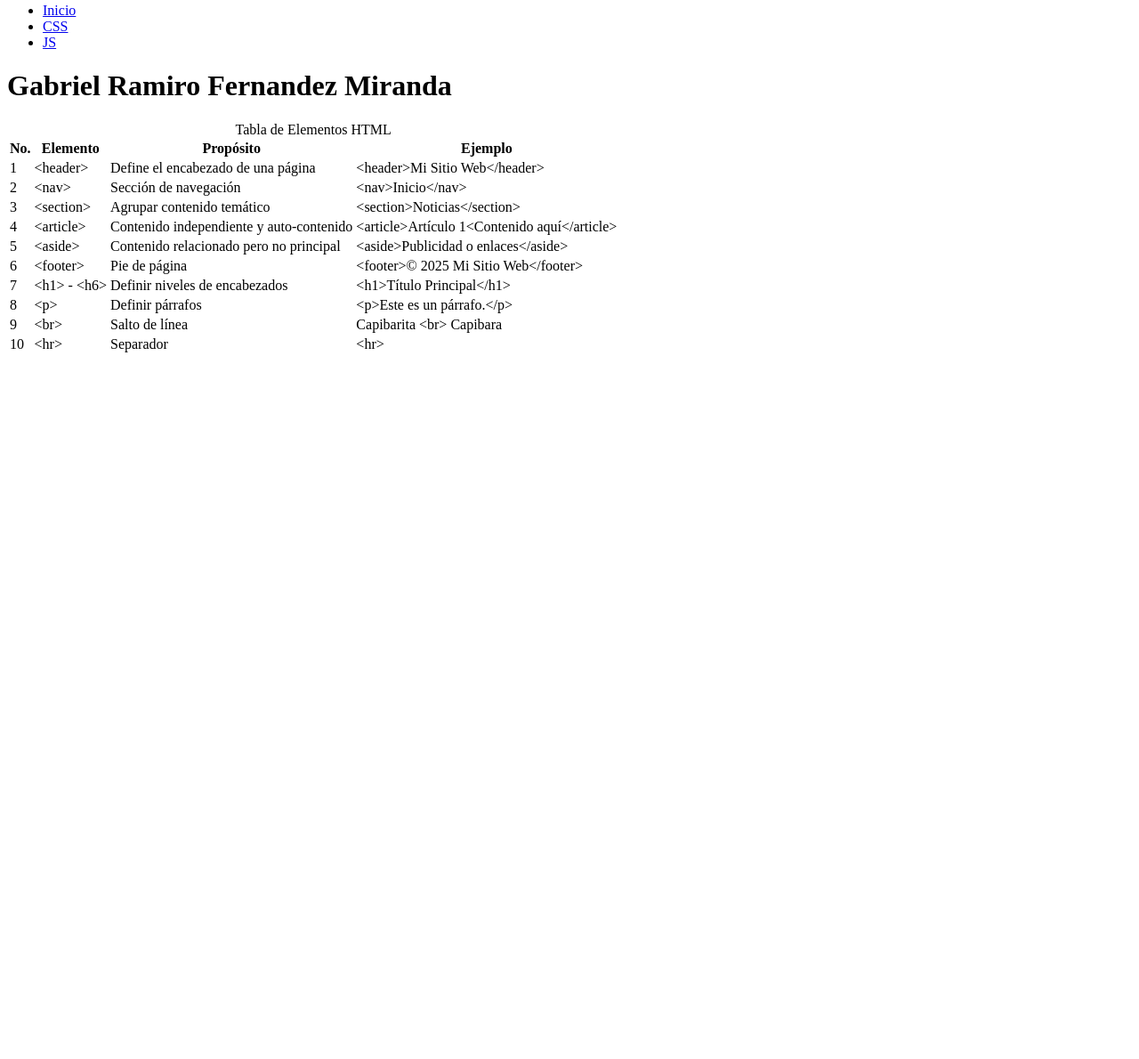
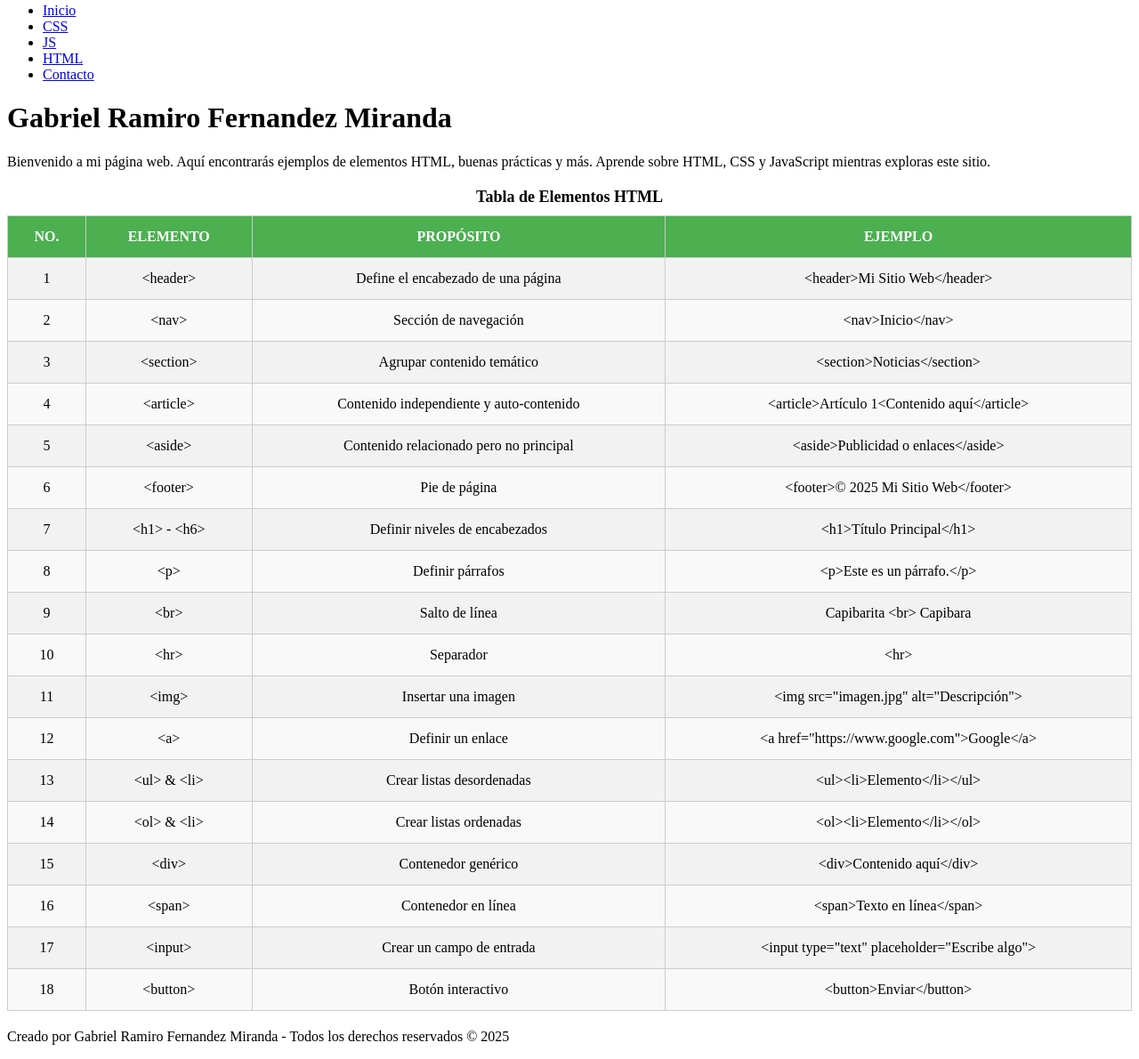
Before and after one commit to GabrielFernandezMiranda/p7, a plain HTML site: page index.html in a window 1280 px wide. Shown: the part 13-1203 px from the top of the page at 89% size. Before the commit the page ends 800 px from the top, so only its background shows below. Drawn offline with Linux system fonts and the light colour scheme.

Commit message:
cambios css2

```diff
--- a/estilos4.css
+++ b/estilos4.css
@@ -0,0 +1,44 @@
+/* Estilo para la tabla */
+table {
+    width: 100%;
+    border-collapse: collapse;
+    margin: 20px 0;
+    font-size: 16px;
+    text-align: center;
+  }
+
+  th, td {
+    border: 1px solid #ccc;     /* Borde gris */
+    padding: 14px;              /* Espaciado interno */
+  }
+
+  th {
+    background-color: #4CAF50;  /* Fondo de encabezados */
+    color: white;
+    text-transform: uppercase;   /* Texto en mayúsculas */
+  }
+
+  tr:nth-child(even) {
+    background-color: #f9f9f9;  /* Color de fondo en filas pares */
+  }
+
+  tr:nth-child(odd) {
+    background-color: #f2f2f2;  /* Color en filas impares */
+  }
+
+  tr:hover {
+    background-color: #ddd;     /* Efecto hover */
+  }
+
+  /* Estilo para centrar el contenedor */
+  .container {
+    width: 80%;
+    margin: auto;
+    padding: 20px;
+  }
+
+  caption {
+    font-size: 18px;
+    font-weight: bold;
+    margin-bottom: 10px;
+  }
--- a/index.html
+++ b/index.html
@@ -12,9 +12,15 @@
             <li><a href="index.html">Inicio</a></li>
             <li><a href="css.html">CSS</a></li>
             <li><a href="js.html">JS</a></li>
+            <li><a href="html.html">HTML</a></li>
+            <li><a href="contacto.html">Contacto</a></li>
         </ul>
     </nav>
+
     <h1>Gabriel Ramiro Fernandez Miranda</h1>
+
+    <p>Bienvenido a mi página web. Aquí encontrarás ejemplos de elementos HTML, buenas prácticas y más. Aprende sobre HTML, CSS y JavaScript mientras exploras este sitio.</p>
+
     <table>
         <caption>Tabla de Elementos HTML</caption>
         <thead>
@@ -86,7 +92,60 @@
                 <td>Separador</td>
                 <td>&lt;hr&gt;</td>
             </tr>
+            <tr>
+                <td>11</td>
+                <td>&lt;img&gt;</td>
+                <td>Insertar una imagen</td>
+                <td>&lt;img src="imagen.jpg" alt="Descripción"&gt;</td>
+            </tr>
+            <tr>
+                <td>12</td>
+                <td>&lt;a&gt;</td>
+                <td>Definir un enlace</td>
+                <td>&lt;a href="https://www.google.com"&gt;Google&lt;/a&gt;</td>
+            </tr>
+            <tr>
+                <td>13</td>
+                <td>&lt;ul&gt; &amp; &lt;li&gt;</td>
+                <td>Crear listas desordenadas</td>
+                <td>&lt;ul&gt;&lt;li&gt;Elemento&lt;/li&gt;&lt;/ul&gt;</td>
+            </tr>
+            <tr>
+                <td>14</td>
+                <td>&lt;ol&gt; &amp; &lt;li&gt;</td>
+                <td>Crear listas ordenadas</td>
+                <td>&lt;ol&gt;&lt;li&gt;Elemento&lt;/li&gt;&lt;/ol&gt;</td>
+            </tr>
+            <tr>
+                <td>15</td>
+                <td>&lt;div&gt;</td>
+                <td>Contenedor genérico</td>
+                <td>&lt;div&gt;Contenido aquí&lt;/div&gt;</td>
+            </tr>
+            <tr>
+                <td>16</td>
+                <td>&lt;span&gt;</td>
+                <td>Contenedor en línea</td>
+                <td>&lt;span&gt;Texto en línea&lt;/span&gt;</td>
+            </tr>
+            <tr>
+                <td>17</td>
+                <td>&lt;input&gt;</td>
+                <td>Crear un campo de entrada</td>
+                <td>&lt;input type="text" placeholder="Escribe algo"&gt;</td>
+            </tr>
+            <tr>
+                <td>18</td>
+                <td>&lt;button&gt;</td>
+                <td>Botón interactivo</td>
+                <td>&lt;button&gt;Enviar&lt;/button&gt;</td>
+            </tr>
         </tbody>
     </table>
+
+    <footer>
+        <p>Creado por Gabriel Ramiro Fernandez Miranda - Todos los derechos reservados © 2025</p>
+    </footer>
+
 </body>
 </html>
```
